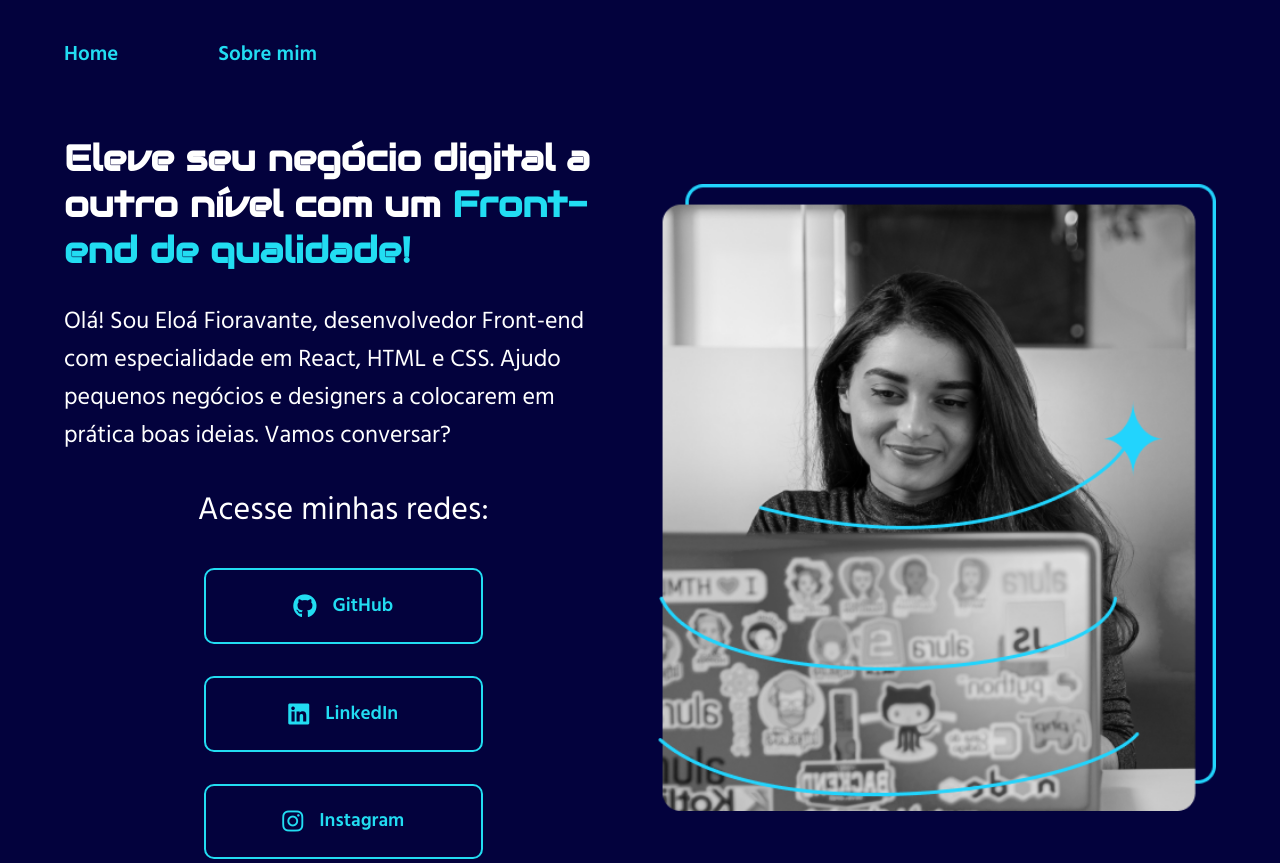
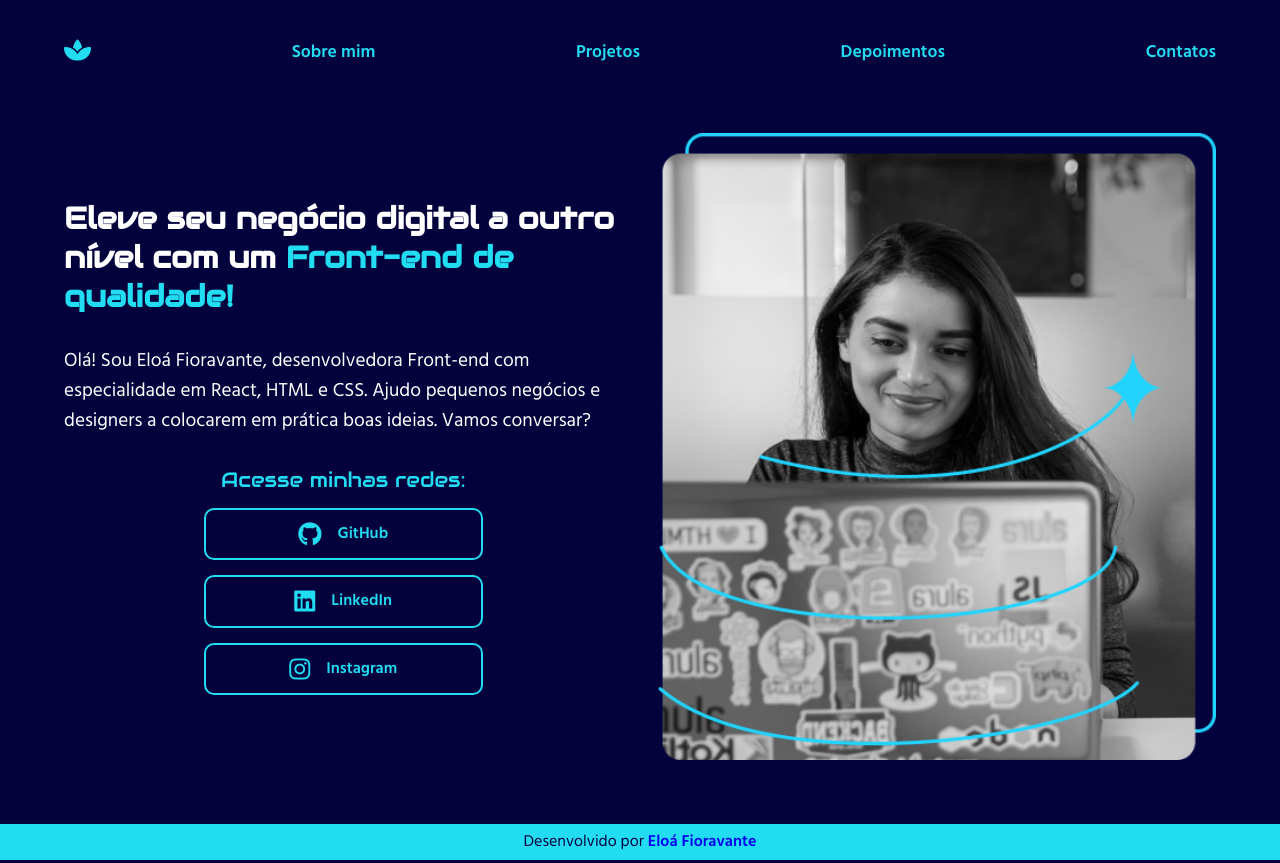
Before and after one commit to rogeriogauer/developer_announcement, a plain HTML site: page index.html in a window 1280 px wide. Shown: the top 863 px of the page. Drawn offline with Linux system fonts and the light colour scheme.

Commit message:
update developer announcement

```diff
--- a/assets/css/style.css
+++ b/assets/css/style.css
@@ -23,17 +23,23 @@ body {
 }
 
 header.cabecalho {
-   padding: 3% 0 0 5%;
+   padding: 3% 5% 0 5%;
 }
 
 nav.cabecalho__menu {
    display: flex;
+   justify-content: space-between;
    gap: 100px;
 }
 
 a.cabecalho__menu__link {
-   font-size: 1.3rem;
+   font-size: 1.1rem;
    font-weight: 600;
+   color: var(--cor04);
+}
+
+i.cabecalho__menu__link--icone {
+   font-size: 1.5rem;
    color: var(--cor04);
 }
 
@@ -55,7 +61,7 @@ section.apresentacao__conteudo {
 
 h1.apresentacao__conteudo__titulo {
    font-family: var(--font02);
-   font-size: 2.25rem;
+   font-size: 1.9rem;
 }
 
 strong.titulo__destaque {
@@ -64,7 +70,7 @@ strong.titulo__destaque {
 }
 
 p.apresentacao__conteudo__texto {
-   font-size: 1.5rem;
+   font-size: 1.2rem;
    font-weight: 400;
 }
 
@@ -73,12 +79,14 @@ div.apresentacao__conteudo__links {
    flex-direction: column;
    align-items: center;
    justify-content: space-between;
-   gap: 32px;
+   gap: 15px;
 }
 
 h2.apresentacao__conteudo__subtitulo {
-   font-size: 2rem;
-   font-weight: 400;
+   font-size: 1.3rem;
+   font-weight: 200;
+   font-family: var(--font02);
+   color: var(--cor04);
 }
 
 a.apresentacao__conteudo__links__link {
@@ -89,17 +97,16 @@ a.apresentacao__conteudo__links__link {
    color: var(--cor04);
    border: 2px solid var(--cor04);
    text-decoration: none;
-   font-size: 1.2rem;
+   font-size: 1rem;
    font-weight: 600;
-   padding: 1.3rem 0;
+   padding: .7rem 0;
    border-radius: 10px;
    gap: 1rem;
-   transition: all 0.5s ease-in-out;
+   transition: all 0.4s ease-in-out;
 }
 
 a.apresentacao__conteudo__links__link:hover {
-   background-color: var(--cor04);
-   color: var(--cor03);
+   background-color: #0b0985;
    scale: 1.03;
 }
 
@@ -125,6 +132,7 @@ a.rodape__link {
    font-weight: 600;
 }
 
+
 @media (max-width: 1024px) {
    header.cabecalho {
       padding: 5% 5% 0 5%;
@@ -138,7 +146,7 @@ a.rodape__link {
       flex-direction: column-reverse;
    }
 
-   section.apresentacao__conteudo{
+   section.apresentacao__conteudo {
       width: auto;
       text-align: center;
    }
--- a/index.html
+++ b/index.html
@@ -15,15 +15,18 @@
 <body>
    <header class="cabecalho">
       <nav class="cabecalho__menu">
-         <a class="cabecalho__menu__link" href="index.html">Home</a>
+         <a class="cabecalho__menu__link" href="index.html"><i class="fa-solid fa-spa cabecalho__menu__link--icone"></i></a>
          <a class="cabecalho__menu__link" href="about.html">Sobre mim</a>
+         <a class="cabecalho__menu__link" href="#">Projetos</a>
+         <a class="cabecalho__menu__link" href="#">Depoimentos</a>
+         <a class="cabecalho__menu__link" href="#">Contatos</a>
       </nav>
    </header>
    <main class="apresentacao">
       <section class="apresentacao__conteudo">
          <h1 class="apresentacao__conteudo__titulo">Eleve seu negócio digital a outro nível com um <strong
                class="titulo__destaque">Front-end de qualidade!</strong></h1>
-         <p class="apresentacao__conteudo__texto">Olá! Sou Eloá Fioravante, desenvolvedor Front-end com especialidade em
+         <p class="apresentacao__conteudo__texto">Olá! Sou Eloá Fioravante, desenvolvedora Front-end com especialidade em
             React, HTML e CSS. Ajudo pequenos negócios e designers a colocarem em prática boas ideias. Vamos conversar?
          </p>
          <div class="apresentacao__conteudo__links">
```
Also changed, not shown: about.html (+7 -1 lines).
